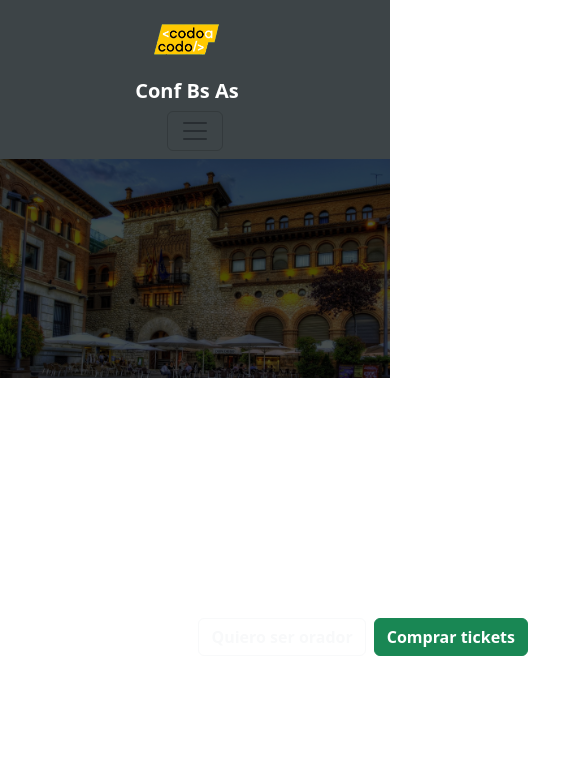
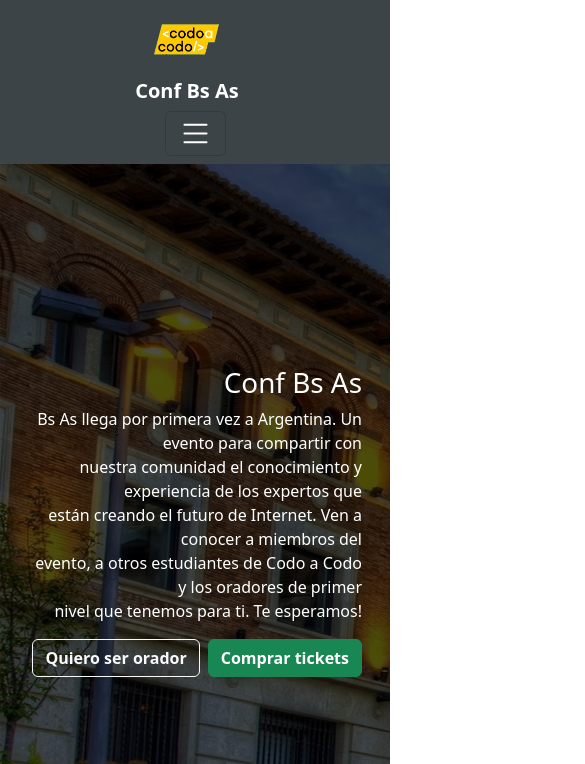
Before and after one commit to sergiocardozo/CodoACodoJava-23544, a plain HTML site: page TPIntegrador/index.html in a window 390 px wide. Both pictures are taken after a click on the link 187 px from the left and 39 px from the top of the page. Shown: the top 764 px of the page, 585 px wide, since content can reach past the window. Drawn offline with nearby package versions, Linux system fonts and the light colour scheme.

Commit message:
frontend responsive optimizado, Terminado

```diff
--- a/TPIntegrador/css/style.css
+++ b/TPIntegrador/css/style.css
@@ -1,3 +1,12 @@
+body,html {
+    margin: 0;
+    padding: 0;
+}
+
+body {
+    overflow-x: hidden;
+
+}
 p,
 h2 {
     margin: 0 !important;
@@ -23,7 +32,7 @@ ul a:hover {
     font-size: 15px;
 }
 
-@media (max-width: 992px) {
+@media (max-width: 442px) {
     .contenido {
         display: flex;
         flex-direction: column;
@@ -37,25 +46,22 @@ ul a:hover {
 }
 
 /* MAIN */
-.carousel-inner {
-    height: 600px;
+.carousel-item {
+    height: 40rem;
 }
-
-main img {
+.carousel-item img {
+    position: relative;
     filter: brightness(0.3);
-    width: 100%;
-    height: auto;
-    object-fit: cover;
-    object-position: center center;
-}
-
-.carousel {
-    position: relative;
+    width: 220vh;
+    height: 100vh;
+    background-size: cover;
+    background-position: center center;
 }
 
 .text {
     position: absolute;
-    top: 55%;
+    top: 350px;
+    max-width: 100%;
 }
 
 main p {
@@ -67,6 +73,7 @@ p span {
     text-decoration-style: dotted;
 }
 
+/* FORM */
 form button {
     background: #96C93E !important;
 }
@@ -85,7 +92,7 @@ footer ul li a {
     text-decoration: none;
 }
 
-@media (max-width: 992px) {
+@media (max-width: 442px) {
     ul {
         display: flex;
         flex-direction: column;
--- a/TPIntegrador/index.html
+++ b/TPIntegrador/index.html
@@ -16,18 +16,21 @@
 <body>
     <header>
 
-        <nav class="navbar navbar-expand-lg px-5">
+        <nav class="navbar navbar-expand-lg px-5 sticky-top">
             <div class="container-fluid contenido">
                 <a href="#" class="navbar-brand">
-                    <img src="./assets/img/codoacodo.png" alt="logo" width="90em"
-                        class="d-inline-block align-text-top">
+                    <img src="./assets/img/codoacodo.png" alt="logo" width="90em" class="d-inline-block align-text-top">
                 </a>
                 <a class="navbar-brand text-white fw-bold" href="">Conf Bs As</a>
 
                 <button class="navbar-toggler" type="button" data-bs-toggle="collapse"
                     data-bs-target="#navbarNavDropdown" aria-controls="navbarNavDropdown" aria-expanded="false"
                     aria-label="Toggle navigation">
-                    <span class="navbar-toggler-icon"></span>
+                    <svg xmlns="http://www.w3.org/2000/svg" width="35" height="35" fill="white"
+                        class="bi bi-list" viewBox="0 0 16 16">
+                        <path fill-rule="evenodd"
+                            d="M2.5 12a.5.5 0 0 1 .5-.5h10a.5.5 0 0 1 0 1H3a.5.5 0 0 1-.5-.5zm0-4a.5.5 0 0 1 .5-.5h10a.5.5 0 0 1 0 1H3a.5.5 0 0 1-.5-.5zm0-4a.5.5 0 0 1 .5-.5h10a.5.5 0 0 1 0 1H3a.5.5 0 0 1-.5-.5z" />
+                    </svg>
                 </button>
 
                 <div class="collapse navbar-collapse justify-content-end" id="navbarNavDropdown">
@@ -46,47 +49,39 @@
     </header>
 
     <main id="conferencia">
-        <div class="d-flex">
-
-            <div class="col">
 
         <div id="carouselExampleAutoplaying" class=" carousel slide" data-bs-ride="carousel">
             <div class="carousel-inner">
                 <div class="carousel-item active">
-                            <img class="img-fluid d-block w-100" src="./assets/img/ba1.jpg" alt="">
+                    <img src="./assets/img/ba1.jpg" alt="imagen carousel">
                 </div>
                 <div class="carousel-item">
-                            <img class="img-fluid d-block w-100" src="./assets/img/ba2.jpg" alt="">
+                    <img src="./assets/img/ba2.jpg" alt="imagen carousel">
                 </div>
                 <div class="carousel-item">
-                            <img class="img-fluid d-block w-100" src="./assets/img/ba3.jpg" alt="">
+                    <img src="./assets/img/ba3.jpg" alt="imagen">
                 </div>
             </div>
 
         </div>
-                <div class="text col-md-12 d-flex justify-content-end pe-5">
+        <div class="container text hidden-xs">
+            <div class="col-md-12 text-end ">
 
-                    <div class="card bg-transparent border-0" style="width: 34rem; ">
-                        <div class="card-body text-end text-white">
-                            <h1 class="card-title fw-bold">Conf Bs As</h1>
-                            <p class="card-text lh-1 fw-medium">Bs As llega por primera vez a la Argentina. Un evento para
-                                compartir con nuestra comunidad el conocimiento
-                                y experiencia de los expertos que
-                                estan creando el futuro de internet. Ven a conocer a miembros del
-                                evento, a otros estudiantes de Codo a Codo y los oradores de primer
-                                nivel que tenemos para ti. Te esperamos !</p>
+                <div class="card bg-transparent border-0">
+                    <div class="card-body text-white">
+                        <h1 class="card-title">Conf Bs As</h1>
+                        <p>Bs As llega por primera vez a Argentina. Un evento para compartir con<br>
+                            nuestra comunidad el conocimiento y experiencia de los expertos que<br>
+                            están creando el futuro de Internet. Ven a conocer a miembros del<br>
+                            evento, a otros estudiantes de Codo a Codo y los oradores de primer<br>
+                            nivel que tenemos para ti. Te esperamos!</p>
                         <div class="d-flex justify-content-end pt-3 ">
 
                             <button class="btn btn-outline-light me-2 fw-bold">Quiero ser orador</button>
                             <button class="btn btn-success fw-bold">Comprar tickets</button>
                         </div>
-
                     </div>
                 </div>
-
-
-                </div>
-
             </div>
         </div>
     </main>
@@ -97,8 +92,8 @@
             <h2 class="fw-bolder fs-2">oradores</h2>
         </div>
 
-        <div class="d-flex justify-content-center pt-2">
-            <div class="card me-4" style="width: 18rem;">
+        <div class="row pt-2 justify-content-center">
+            <div class="col-md-4 col-12 card me-4 " style="width: 18rem;">
                 <img src="./assets/img/steve.jpg" alt="steve">
 
                 <div class="card-body">
@@ -113,7 +108,7 @@
                 </div>
             </div>
 
-            <div class="card me-4" style="width: 18rem;">
+            <div class="col-md-4 col-12 card me-4" style="width: 18rem;">
                 <img src="./assets/img/bill.jpg" alt="Bill">
 
                 <div class="card-body">
@@ -128,7 +123,7 @@
                 </div>
             </div>
 
-            <div class="card" style="width: 18rem;">
+            <div class="col-md-4 col-12 card me-4" style="width: 18rem;">
                 <img src="./assets/img/ada.jpeg" alt="ada">
 
                 <div class="card-body">
@@ -174,30 +169,32 @@
     </article>
 
     <section id="registrate">
+        <div class="container">
+
             <div class="text-center text-uppercase pt-3">
                 <p class=" fw-semibold">Conviérte en un</p>
                 <h2 class="fw-bolder fs-2">orador</h2>
             </div>
-        <p class="text-center mt-1">Anotate como orador para dar una <span>charla ignite</span>. Cuentanos de que quieres
-            hablar!</p>
-
+            <p class="text-center mt-1">Anotate como orador para dar una <span>charla ignite</span>. Cuentanos de que
+                quieres hablar!
+            </p>
 
             <form>
                 <div class="container mt-3 ">
 
                     <div class="row">
-                    <div class="col-md-6 ps-0">
+                        <div class="col-md-6 ps-0 mt-3">
                             <input class=" form-control form-control-lg" type="text" placeholder="Nombre"
                                 aria-label=".form-control-lg example">
                         </div>
-                    <div class="col-md-6 p-0">
+                        <div class="col-md-6 ps-0 mt-3">
 
                             <input class="form-control form-control-lg" type="text" placeholder="Apellido"
                                 aria-label=".form-control-lg example">
                         </div>
                     </div>
                     <div class="row mt-3">
-                    <div class=" col-md-12 form-floating p-0">
+                        <div class=" col-md-12 form-floating ps-0">
                             <textarea class="form-control" id="floatingTextarea2" style="height: 150px"></textarea>
                             <label class="m-2 fs-2" for="floatingTextarea2">Sobre qué quieres hablar?</label>
                         </div>
@@ -206,16 +203,17 @@
 
                     <small class="text-secondary">Recuerda incluir un título para tu charla</small>
                     <div class="row mt-4">
-                    <button class="col-md-12 btn fs-2 p-0 text-white fw-bold" type="submit">Enviar</button>
+                        <button class="col-md-12 btn fs-2 ps-0 text-white fw-bold" type="submit">Enviar</button>
 
 
                     </div>
                 </div>
 
             </form>
+        </div>
     </section>
     <footer class="p-2 mt-4">
-        <div class="container-fluid pt-3 mt-2" >
+        <div class="container-fluid pt-3 mt-2">
 
             <ul class="nav justify-content-around text-white fw-bold pb-3 ">
                 <li class="nav-item"><a href="#" class="px-2">Preguntas Frecuentes</a></li>
```
Lines whose indentation alone changed are shown as unchanged.
